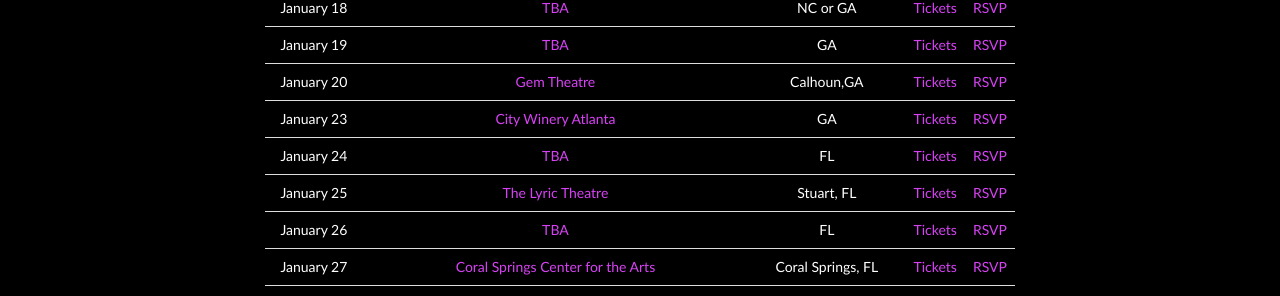
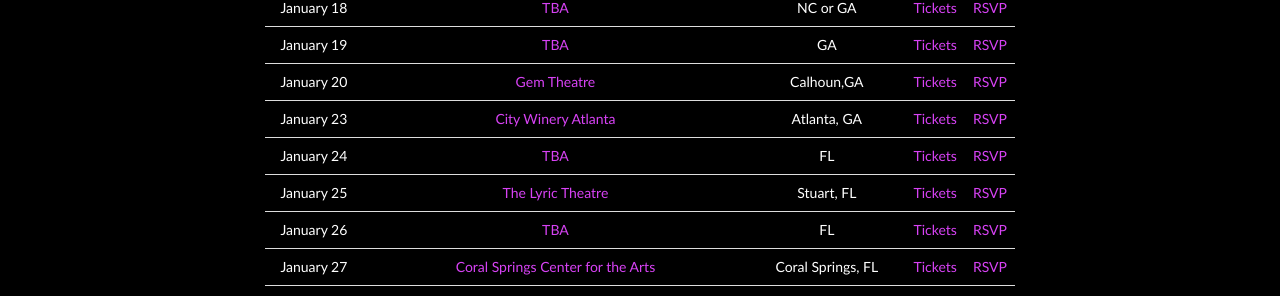
Before and after one commit to machineweb/machineweb.github.io, a Jekyll site: the page built from index.html, in a window 1280 px wide and 900 px high, scrolled down 1315 px. Shown: the part 150-446 px from the top of the window. Built offline with Jekyll 4.4.1, drawn with Linux system fonts in a browser that asks for light colours; comment, search, counter and statistics services are not loaded.

Commit message:
Updated tour

```diff
--- a/_data/tour.yml
+++ b/_data/tour.yml
@@ -3261,7 +3261,7 @@
   - date: "January 23 2018"
     venue: "City Winery Atlanta"
     venue-url: "http://www.citywinery.com/atlanta/tickets.html#/page/1"
-    location: "GA"
+    location: "Atlanta, GA"
     tickets-url: "http://www.citywinery.com/atlanta/tickets.html#/page/1"
     rsvp-url: "https://www.facebook.com/events/190271168196127/?context=create&previousaction=create&ref=5&page_id_source=56922104274&sid_create=1933579613&action_history=[%7B%22surface%22%3A%22create_dialog%22%2C%22mechanism%22%3A%22page_create_dialog%22%2C%22extra_data%22%3A[]%7D]&has_source=1"
     order: "1516510800000"
```
